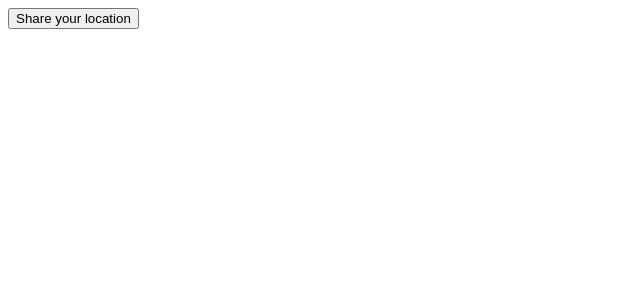
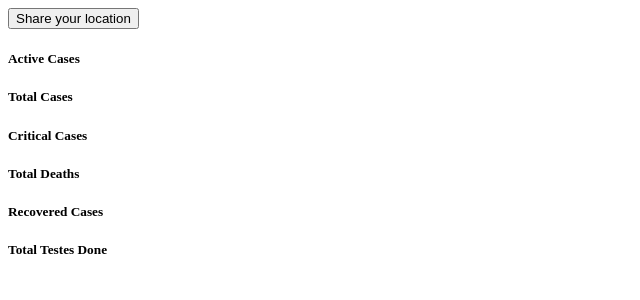
Before and after one commit to Hack-n-Chill/AYUSH, a PHP site: page /patient.php in a window 1280 px wide. Shown: the top 300 px of the page, without its empty margins (0-640 px from the left). Run offline with PHP 8.4, Linux system fonts and the light colour scheme.

Commit message:
Update patient.php

```diff
--- a/patient.php
+++ b/patient.php
@@ -11,6 +11,13 @@
 <body>
     <button onclick="getLocation()">Share your location</button>
         <div id="output"></div>
+        <div class="card a"><i class="fa fa-tachometer"></i><h5>Active Cases</h5><span id="active"></span></div>
+      <div class="card ca"><i class="fa fa-th-list"></i><h5>Total Cases</h5><span id="cases"></span></div>
+      <div class="card cr"><i class="fa fa-times-circle"></i><h5>Critical Cases</h5><span id="critical"></span></div>
+      <div class="card d"><i class="fa fa-times"></i><h5>Total Deaths</h5><span id="death"></span></div>
+      <div class="card r"><i class="fa fa-check-square-o"></i><h5>Recovered Cases</h5><span id="recovered"></span></div>
+      <div class="card t"><i class="fa fa-eye"></i><h5>Total Testes Done</h5><span id="tests"></span></div>
+    </div>
     <script>
         var x = document.getElementById('output');
         var longitude,latitude;
@@ -28,15 +35,32 @@
         function showPosition(position) {
         latitude = position.coords.latitude;
         longitude = position.coords.longitude;
-        // x.innerHTML = longitude + " " + " " + longitude;
         x.innerHTML = "Now sending your coordinates";
+        x.innerHTML = longitude + " " + " " + latitude;
 
-        // todo
-        // send location to server
+        var url = 'https://cors-anywhere.herokuapp.com/https://services.gisgraphy.com/geoloc/search?lat='+latitude+'&lng='+longitude+'&radius=7000&placetype=hospital&format=json';
+        fetch(url)
+  .then((response) =>
+   {
+    return response.json();
+  }
+  )
+  .then((data) => {
+    console.log(data);
+    var json = data;
+    document.getElementById("output").innerHTML = data.result[0].name;
+    //  document.getElementById("country").innerHTML = data.country;
+     document.getElementById("active").innerHTML = data.result[1].name;
+    document.getElementById("cases").innerHTML = data.result[2].name;
+    document.getElementById("critical").innerHTML = data.result[3].name;
+    document.getElementById("death").innerHTML = data.result[4].name;
+    document.getElementById("recovered").innerHTML = data.result[5].name;
+    document.getElementById("tests").innerHTML = data.result[6].name;
+    // document.getElementById("flag").src = data.countryInfo.flag;
+  });
+        }
+    // x.innerHTML = longitude + " " + " " + longitude;
 
-
-        getLocation();
-        }
     </script>
 </body>
 </html>
```
